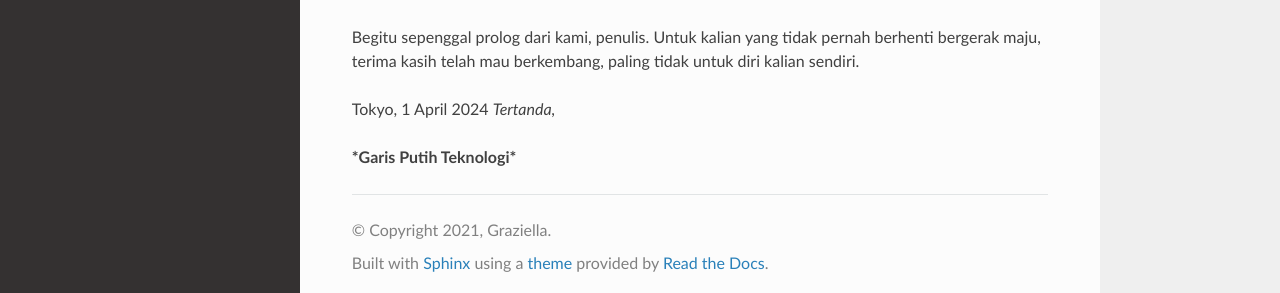
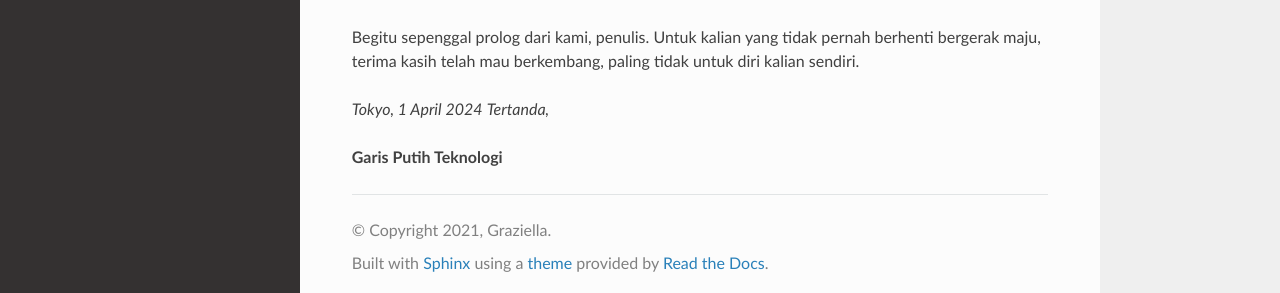
Before and after one commit to garisputihteknologi/garisputihteknologi, a Sphinx documentation site: the page built from docs/source/index.rst, in a window 1280 px wide and 999 px high. Shown: the part 699-992 px from the top of the window. Built offline with Sphinx 7.4.7 and the Read the Docs theme 2.0.0, drawn with Linux system fonts in a browser that asks for light colours.

```diff
--- a/docs/source/index.rst
+++ b/docs/source/index.rst
@@ -13,8 +13,8 @@ Melalui media daring ini, penulis berharap dapat menjadi sebaik-baiknya manusia,
 
 Begitu sepenggal prolog dari kami, penulis. Untuk kalian yang tidak pernah berhenti bergerak maju, terima kasih telah mau berkembang, paling tidak untuk diri kalian sendiri.
 
-Tokyo, 1 April 2024
+*Tokyo, 1 April 2024*
 *Tertanda,*
 
 
-***Garis Putih Teknologi***
+**Garis Putih Teknologi**
```
